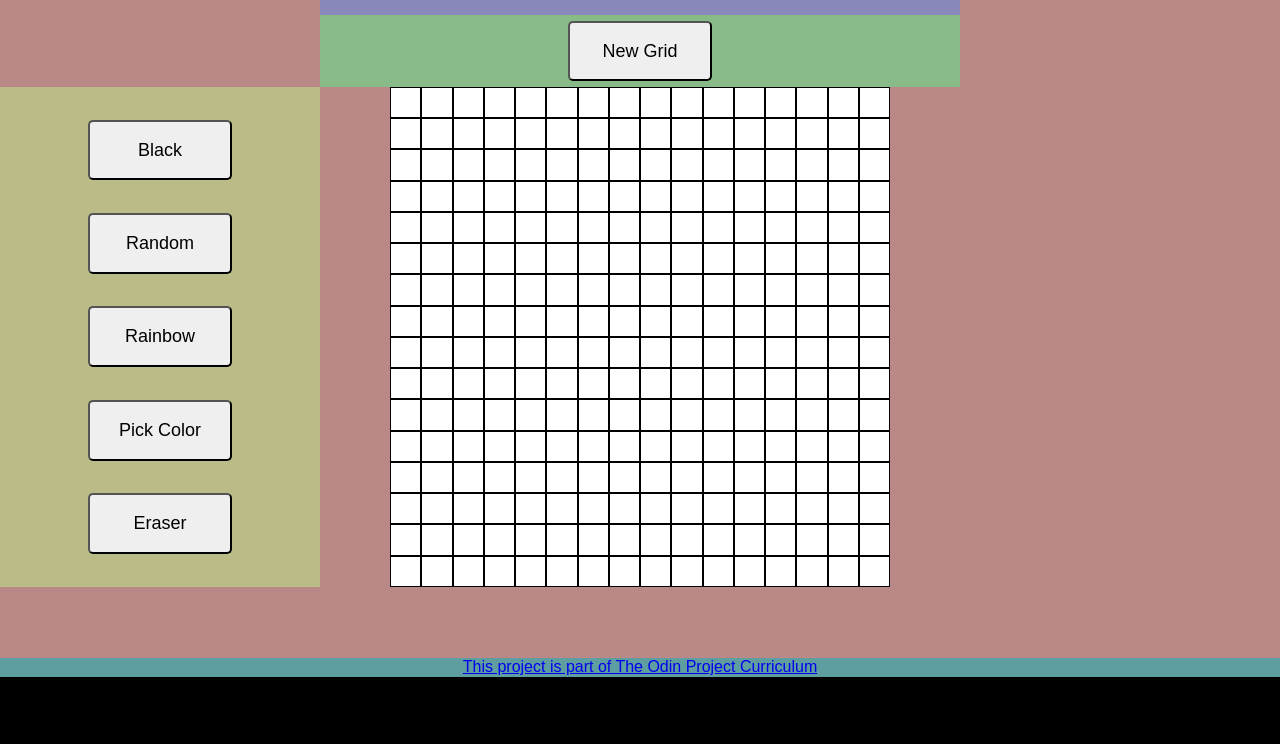
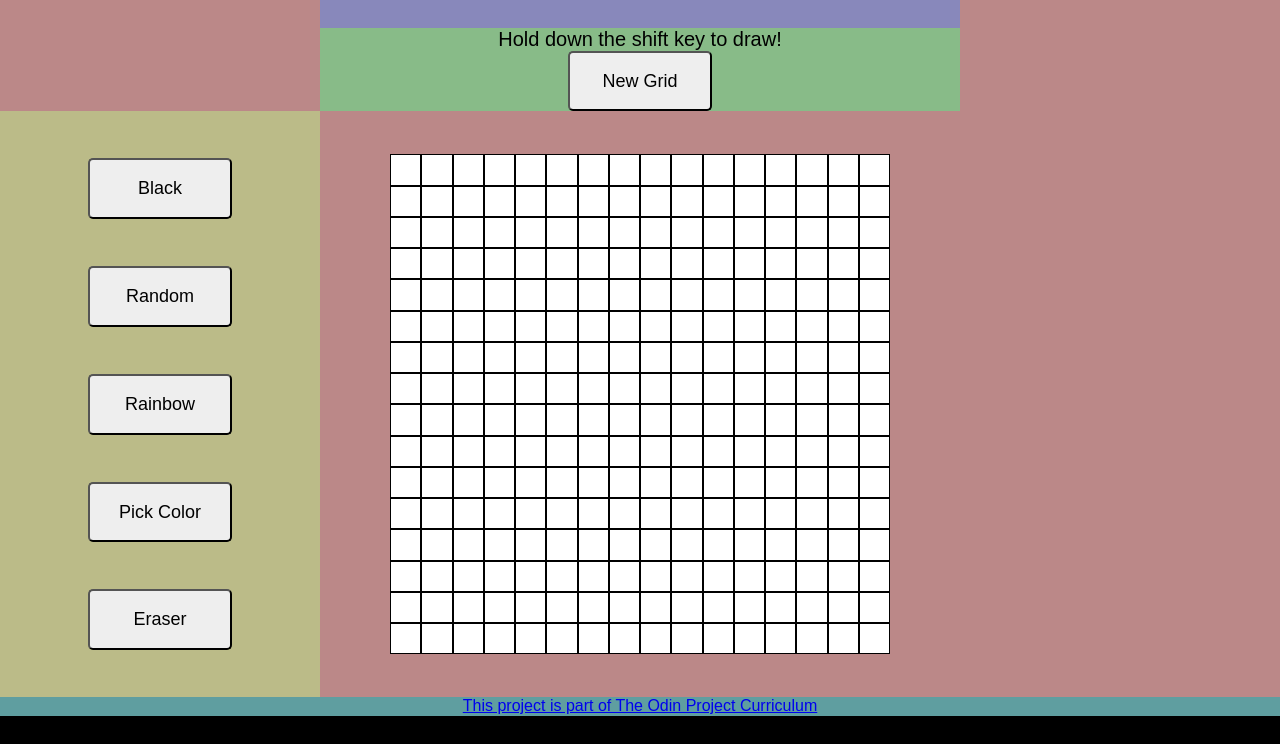
Before and after one commit to jasondewese/mouse-painter, a plain HTML site: page index.html in a window 1280 px wide. Shown: the part 56-800 px from the top of the page. Drawn offline with Linux system fonts and the light colour scheme.

Commit message:
Now shift toggles drawing. Attempted to add touch support

```diff
--- a/index.html
+++ b/index.html
@@ -12,7 +12,8 @@
     <div id="mainContainer">
         <div id="heading">Mouse Painter</div>
         <div id="newGrid">
-            <button id="pickSize">New Grid</button>
+            <div class="instructions">Hold down the shift key to draw!</div>
+            <button id="pickSize" class="optionBtns">New Grid</button>
         </div>
         <div id="options">
             <button id="blackBtn" class="optionBtns">Black</button>
--- a/script.js
+++ b/script.js
@@ -118,12 +118,23 @@ function paint(nodeList, color)
     for (let i = 0; i < nodeList.length; i++)
     {
         //give each div a mouseover draw effect
-        nodeList[i].addEventListener('mouseover', function(){
+        nodeList[i].addEventListener('mouseover', function(e){
+            //only draw while shiftKey is pressed
+            if(e.shiftKey)
+            {
+                this.style.backgroundColor = color;
+            }
+
+        });
+
+        nodeList[i].addEventListener('touchmove', function(){
             this.style.backgroundColor = color;
         });
 
     }
 }
+
+
 
 //Allows the mouse to draw in the grid with each square as
 //a different random color
--- a/styles/style.css
+++ b/styles/style.css
@@ -7,7 +7,7 @@ body {
     background-color: #000;
     font-family: sans-serif;
 
-    overflow: hidden;
+    overflow: auto;
 }
 
 #mainContainer {
@@ -17,7 +17,7 @@ body {
     display: grid;
 
     grid-template-columns: 1fr 2fr 1fr;
-    grid-template-rows: 1fr 1fr 7fr 1fr;
+    grid-template-rows: 1fr 1fr 7fr;
 
     height: 100% vh;
 
@@ -40,8 +40,15 @@ body {
     grid-area: heading;
 }
 
+.instructions {
+    font-size: 1.25em;
+    color: black;
+    text-align: center;
+}
+
 #newGrid {
     display: flex;
+    flex-direction: column;
     background-color: #8B8;
     justify-content: center;
     grid-area: newGrid;
@@ -67,6 +74,7 @@ body {
 }
 
 .optionBtns {
+    background-color: #EEE;
     font-size: large;
     padding-top: 1em;
     padding-bottom: 1em;
@@ -87,6 +95,8 @@ body {
     justify-self: center;
 
     display: grid;
+    padding-top: 0;
+    margin-top: 0;
 }
 
 footer {
```
Also changed, not shown: 1 other file.
